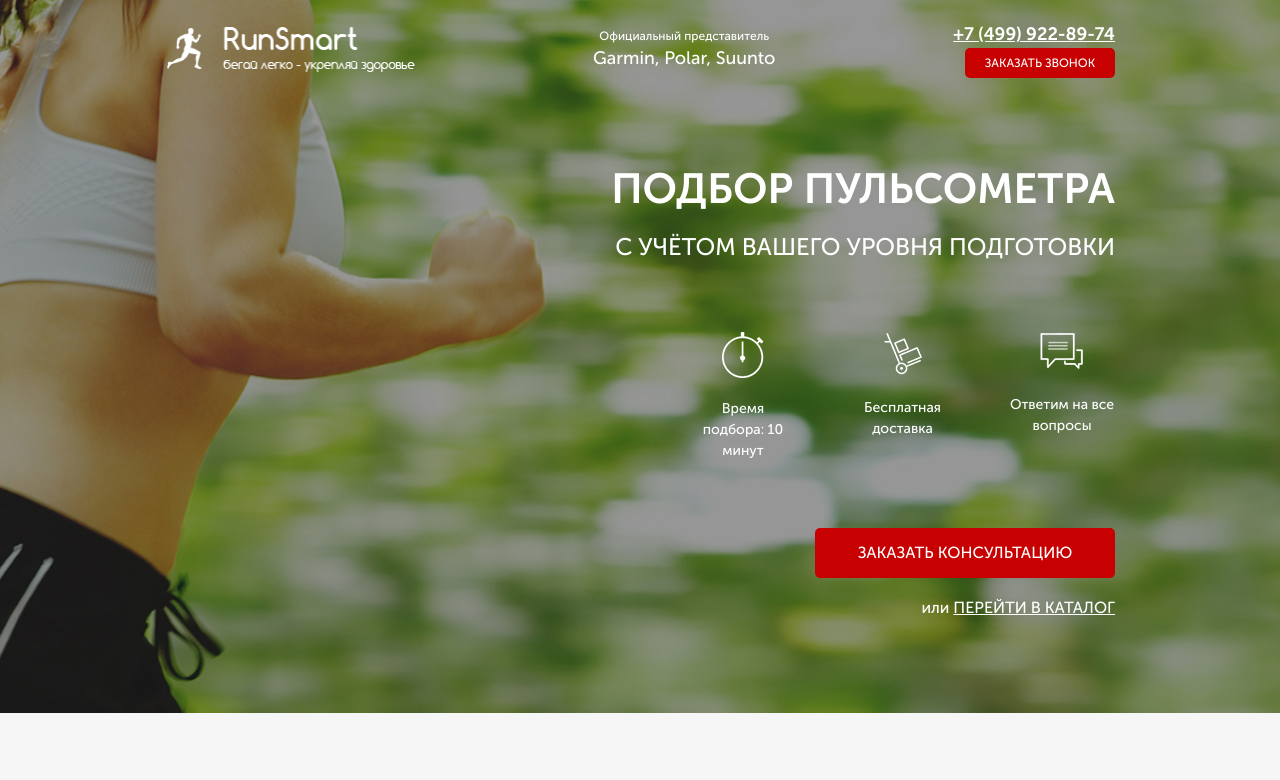
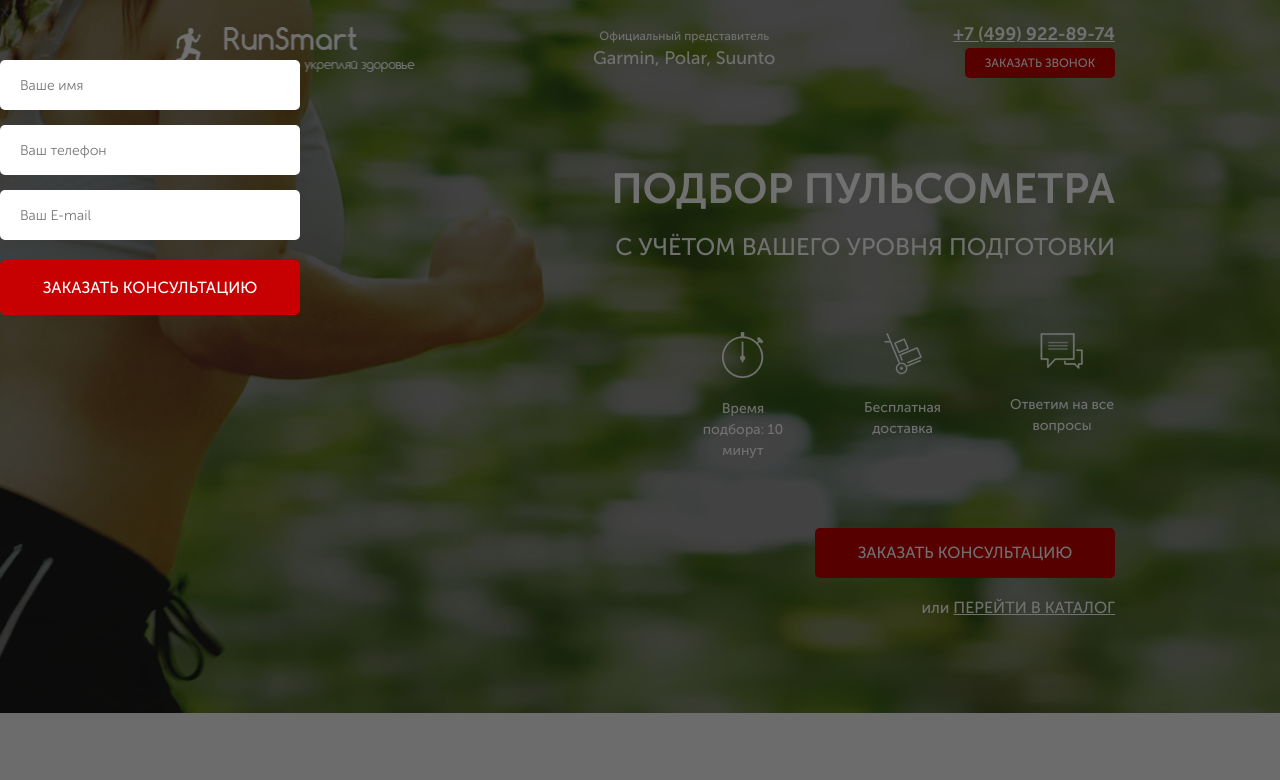
Before and after one commit to KseniaRazheva/pulse-layout-project, a website: page src/index.html in a window 1280 px wide. Shown: the top 780 px of the page. Drawn offline with nearby package versions, Linux system fonts and the light colour scheme; files whose address does not match are found by name.

Commit message:
add modal.scss

```diff
--- a/src/index.html
+++ b/src/index.html
@@ -521,6 +521,23 @@
 		</div>
 	</footer>
 
+	<!-- bootstrap modal пробовать не буду, Magnific Popup - для открытия картинок в модальном окне  -->
+
+	<div class="overlay">
+		<div class="modal">
+			<div class="modal__close">&times;</div>
+			<div class="modal__subtitle"></div>
+			<div class="modal__descr"></div>
+			<form class="feed-form" action="#">
+				<input name="name" required placeholder="Ваше имя" type="text">
+				<input name="phone" required placeholder="Ваш телефон" type="number">
+				<input name="email" required placeholder="Ваш E-mail" type="email">
+
+				<button class="button button_submit">заказать консультацию</button>
+			</form>
+		</div>
+	</div>
+
 	<!-- <script type="text/javascript" src="https://code.jquery.com/jquery-1.11.0.min.js"></script>  подключение jquery для slick-слайдера -->
 	<!-- <script type="text/javascript" src="https://code.jquery.com/jquery-migrate-1.2.1.min.js"></script> подключение jquery для slick-слайдера -->
 	<!-- <script type="text/javascript" src="//cdn.jsdelivr.net/npm/slick-carousel@1.8.1/slick/slick.min.js"></script> подключение slick.min.js через cdn удаленный сервер -->
--- /dev/null
+++ b/src/sass/blocks/_modal.scss
@@ -0,0 +1,9 @@
+.overlay {
+    position: fixed;
+    width: 100%;
+    height: 100%;
+    top: 0;
+    // background-color: #000;
+    // opacity: 0.56;  не делать так, все что находится внутри блока становится прозрачным (даже модальное окно), вместо этого формат цвет rgba
+    background-color: rgba(0,0,0, .56); // делает прозрачный фон не затемняя модальное окно
+}
--- a/src/sass/style.scss
+++ b/src/sass/style.scss
@@ -21,4 +21,5 @@
 @import 'blocks/catalog';
 @import 'blocks/feed';
 @import 'blocks/footer';
+@import 'blocks/modal';
 // @import 'blocks/media';
```
Also changed, not shown: src/css/style.min.css.
